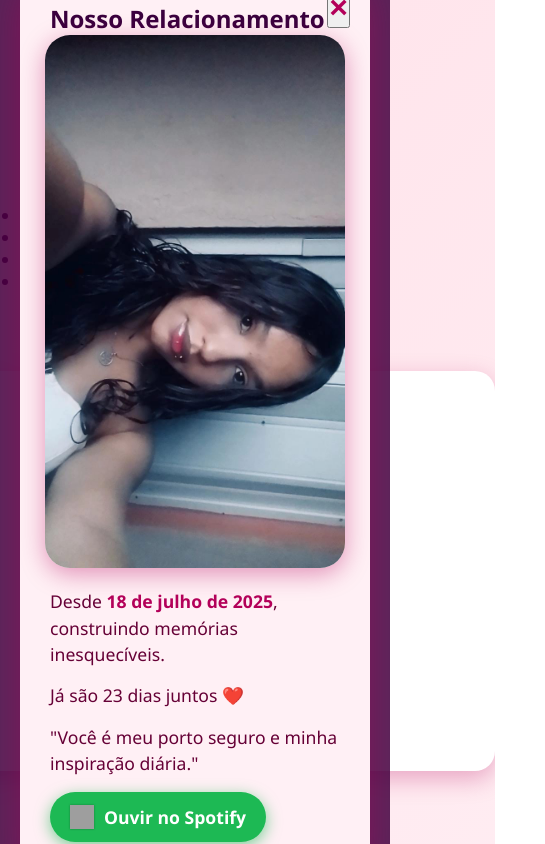
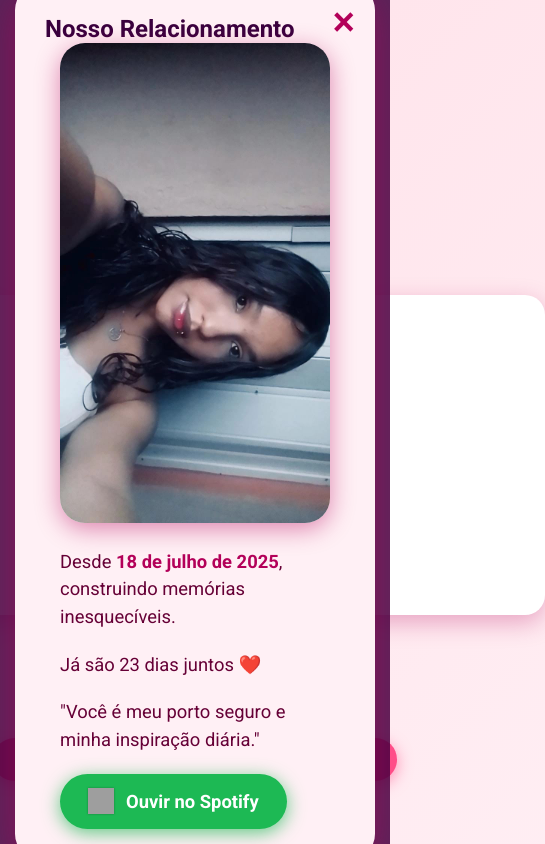
Before and after one commit to satoshikkj/Amorzy, a plain HTML site: page index.html in a window 390 px wide. Both pictures are taken after a click on the button "Ver detalhes do nosso amor 💖". Shown: the top 844 px of the page, 545 px wide, since content can reach past the window. Drawn offline with nearby package versions, Linux system fonts and the light colour scheme; grey boxes are pictures that could not be loaded; a script that the page names is missing.

Commit message:
Update style.css

```diff
--- a/style.css
+++ b/style.css
@@ -6,7 +6,7 @@
 }
 
 body {
-  font-family: 'Segoe UI', Tahoma, Geneva, Verdana, sans-serif;
+  font-family: 'Roboto', sans-serif;
   background: linear-gradient(135deg, #ffe5ec, #fff0f5);
   color: #3a003e;
   min-height: 100vh;
@@ -15,18 +15,27 @@ body {
   justify-content: flex-start;
   align-items: center;
   padding: 20px;
-  overflow-x: hidden;
+  scroll-behavior: smooth;
 }
 
 /* Header */
 header {
   text-align: center;
-  margin-bottom: 25px;
+  margin-bottom: 20px;
+  max-width: 900px;
+  width: 100%;
+  position: sticky;
+  top: 0;
+  background: #fff0f5cc;
+  padding: 15px 0;
+  z-index: 999;
+  box-shadow: 0 2px 8px rgba(179, 0, 89, 0.15);
 }
 
 header h1 {
+  font-family: 'Playfair Display', serif;
+  font-weight: 700;
   font-size: 2.8rem;
-  font-weight: 700;
   color: #b30059;
   margin-bottom: 8px;
 }
@@ -37,26 +46,54 @@ header p {
   font-style: italic;
 }
 
+/* Menu fixo */
+.main-nav ul {
+  list-style: none;
+  display: flex;
+  justify-content: center;
+  gap: 25px;
+  flex-wrap: wrap;
+  margin-top: 10px;
+}
+
+.main-nav a {
+  text-decoration: none;
+  color: #b30059;
+  font-weight: 600;
+  font-size: 1rem;
+  padding: 6px 12px;
+  border-radius: 20px;
+  transition: background-color 0.3s ease, color 0.3s ease;
+}
+
+.main-nav a:hover,
+.main-nav a:focus {
+  background-color: #ff4d88;
+  color: #fff;
+  outline: none;
+}
+
 /* Seções */
 .section {
   width: 100%;
-  max-width: 600px;
-  margin-bottom: 30px;
+  max-width: 700px;
+  margin-bottom: 40px;
   text-align: center;
 }
 
 .section h2 {
-  margin-bottom: 15px;
-  font-size: 1.8rem;
+  font-family: 'Playfair Display', serif;
+  font-size: 2rem;
   color: #9b0047;
+  margin-bottom: 20px;
 }
 
 /* Carrossel vertical */
 .vertical-swiper {
-  height: 400px;
+  height: 420px;
   border-radius: 20px;
   box-shadow: 0 8px 25px rgba(179, 0, 89, 0.3);
-  background: white;
+  background: #fff;
   padding: 15px 0;
 }
 
@@ -67,37 +104,45 @@ header p {
 }
 
 .vertical-photo {
-  width: 250px;
-  height: 350px;
+  width: 260px;
+  height: 360px;
   object-fit: cover;
   border-radius: 20px;
   box-shadow: 0 6px 15px rgba(179, 0, 89, 0.4);
   transition: transform 0.3s ease;
-  cursor: pointer;
+  cursor: grab;
+  user-select: none;
 }
 
-.vertical-photo:hover {
+.vertical-photo:hover,
+.vertical-photo:focus {
   transform: scale(1.05);
+  outline: none;
 }
 
-/* Botões */
+/* Botões principais */
 .btn-primary,
 .btn-secondary {
   background-color: #ff4d88;
   color: white;
   border: none;
-  padding: 14px 30px;
+  padding: 14px 36px;
   border-radius: 40px;
-  font-size: 1.2rem;
+  font-size: 1.25rem;
+  font-weight: 700;
   cursor: pointer;
-  box-shadow: 0 4px 15px rgba(255, 77, 136, 0.5);
-  transition: background-color 0.3s ease;
+  box-shadow: 0 4px 15px rgba(255, 77, 136, 0.6);
+  transition: background-color 0.3s ease, box-shadow 0.3s ease;
   user-select: none;
 }
 
 .btn-primary:hover,
-.btn-secondary:hover {
+.btn-secondary:hover,
+.btn-primary:focus,
+.btn-secondary:focus {
   background-color: #e6005c;
+  box-shadow: 0 6px 20px rgba(230, 0, 92, 0.7);
+  outline: none;
 }
 
 /* Modal base */
@@ -111,24 +156,27 @@ header p {
   display: flex;
   justify-content: center;
   align-items: center;
-  padding: 20px;
-  z-index: 1000;
+  padding: 30px 15px;
+  z-index: 10000;
   overflow-y: auto;
+  transition: opacity 0.3s ease;
 }
 
 .modal.hidden {
   display: none;
+  opacity: 0;
 }
 
 .modal-content {
   background: #fff0f5;
   padding: 30px;
   border-radius: 25px;
-  max-width: 700px;
+  max-width: 720px;
   width: 100%;
-  box-shadow: 0 10px 40px rgba(179, 0, 89, 0.5);
+  box-shadow: 0 10px 40px rgba(179, 0, 89, 0.6);
   position: relative;
-  overflow: hidden;
+  outline-offset: 4px;
+  outline: none;
 }
 
 /* Botão fechar modal */
@@ -136,73 +184,89 @@ header p {
   position: absolute;
   top: 15px;
   right: 20px;
-  font-size: 2rem;
+  font-size: 2.4rem;
   font-weight: 700;
   color: #b30059;
   cursor: pointer;
   user-select: none;
+  background: transparent;
+  border: none;
+  transition: color 0.3s ease;
+}
+
+.close-btn:hover,
+.close-btn:focus {
+  color: #ff4d88;
+  outline: none;
 }
 
 /* Modal foto + texto principal */
 .modal-photo-text {
   display: flex;
-  gap: 20px;
+  gap: 25px;
   flex-wrap: wrap;
   align-items: center;
   justify-content: center;
 }
 
 .modal-photo {
-  width: 300px;
+  width: 320px;
+  height: 420px;
   border-radius: 25px;
-  box-shadow: 0 6px 25px rgba(179, 0, 89, 0.4);
+  box-shadow: 0 6px 25px rgba(179, 0, 89, 0.45);
   object-fit: cover;
+  user-select: none;
 }
 
 .modal-text {
-  max-width: 320px;
+  max-width: 350px;
   color: #660036;
-  font-size: 1.1rem;
+  font-size: 1.15rem;
   line-height: 1.5;
+  user-select: text;
 }
 
 .modal-text p {
-  margin-bottom: 15px;
+  margin-bottom: 20px;
 }
 
 .modal-text strong {
   color: #b30059;
+  font-weight: 700;
 }
 
 /* Botão Spotify */
 .spotify-btn {
   display: inline-flex;
   align-items: center;
-  gap: 10px;
+  gap: 12px;
   background-color: #1db954;
   color: white;
-  padding: 12px 20px;
+  padding: 14px 28px;
   border-radius: 50px;
   font-weight: 700;
   text-decoration: none;
-  box-shadow: 0 4px 15px rgba(29, 185, 84, 0.6);
+  box-shadow: 0 4px 18px rgba(29, 185, 84, 0.7);
   transition: background-color 0.3s ease;
   user-select: none;
 }
 
-.spotify-btn:hover {
+.spotify-btn:hover,
+.spotify-btn:focus {
   background-color: #14833b;
+  outline: none;
 }
 
 .spotify-btn img {
-  width: 24px;
-  height: 24px;
-  filter: drop-shadow(0 0 1px rgba(0,0,0,0.3));
+  width: 26px;
+  height: 26px;
+  filter: drop-shadow(0 0 1px rgba(0, 0, 0, 0.3));
+  user-select: none;
 }
 
 /* Galeria estilo polaroid */
 .gallery-content {
-  max-width: 900px;
+  max-width: 920px;
   position: relative;
 }
 
@@ -211,42 +275,50 @@ header p {
   flex-wrap: wrap;
   gap: 30px;
   justify-content: center;
-  perspective: 1000px; /* para 3D */
+  perspective: 1200px; /* para efeito 3D */
   cursor: grab;
-  position: relative;
 }
 
 .polaroid-photo {
   background: white;
-  padding: 15px;
-  border-radius: 20px;
-  box-shadow: 0 10px 20px rgba(179, 0, 89, 0.4);
-  width: 200px;
+  padding: 18px 18px 28px 18px;
+  border-radius: 22px;
+  box-shadow: 0 12px 25px rgba(179, 0, 89, 0.35);
+  width: 210px;
   text-align: center;
   transform-style: preserve-3d;
-  transition: transform 0.3s ease;
+  transition: transform 0.4s ease, box-shadow 0.3s ease;
   user-select: none;
+}
+
+.polaroid-photo:hover,
+.polaroid-photo:focus {
+  transform: scale(1.1);
+  box-shadow: 0 18px 45px rgba(179, 0, 89, 0.65);
+  outline: none;
 }
 
 .polaroid-photo img {
   width: 100%;
-  height: 200px;
-  border-radius: 15px;
+  height: 220px;
+  border-radius: 18px;
   object-fit: cover;
-  margin-bottom: 10px;
+  margin-bottom: 14px;
+  user-select: none;
 }
 
 .polaroid-photo p {
-  font-weight: 600;
+  font-weight: 700;
   color: #9b0047;
-  font-size: 1rem;
+  font-size: 1.05rem;
+  user-select: text;
 }
 
-/* Efeito zoom para galeria - será ativado no JS */
+/* Efeito zoom toggle para galeria */
 .zoomed {
-  transform: scale(1.3);
-  z-index: 10;
-  box-shadow: 0 15px 40px rgba(179, 0, 89, 0.7);
+  transform: scale(1.3) !important;
+  z-index: 15 !important;
+  box-shadow: 0 25px 60px rgba(179, 0, 89, 0.85) !important;
 }
 
 /* Camada para corações animados */
@@ -256,9 +328,10 @@ header p {
   left: 0;
   width: 100%;
   height: 100%;
-  pointer-events: none; /* deixa clicks passarem */
+  pointer-events: none; /* deixa cliques passarem */
   overflow: visible;
-  z-index: 5;
+  z-index: 10;
+  user-select: none;
 }
 
 /* Corações animados */
@@ -285,8 +358,81 @@ header p {
 /* Footer */
 footer {
   margin-top: auto;
-  padding: 10px 0;
+  padding: 20px 0;
   color: #660036;
-  font-size: 0.9rem;
+  font-size: 1rem;
   text-align: center;
+  max-width: 900px;
+  width: 100%;
+  user-select: none;
 }
+
+/* Botão voltar ao topo */
+#backToTop {
+  position: fixed;
+  bottom: 30px;
+  right: 30px;
+  background-color: #ff4d88;
+  color: white;
+  border: none;
+  padding: 12px 26px;
+  border-radius: 30px;
+  font-size: 1rem;
+  cursor: pointer;
+  box-shadow: 0 4px 15px rgba(255, 77, 136, 0.6);
+  transition: background-color 0.3s ease, box-shadow 0.3s ease;
+  z-index: 1000;
+  user-select: none;
+  display: none; /* Inicialmente oculto */
+}
+
+#backToTop:hover,
+#backToTop:focus {
+  background-color: #e6005c;
+  box-shadow: 0 6px 20px rgba(230, 0, 92, 0.7);
+  outline: none;
+}
+
+/* Responsividade geral */
+@media (max-width: 768px) {
+  .vertical-swiper {
+    height: 320px;
+  }
+  .vertical-photo {
+    width: 180px;
+    height: 260px;
+  }
+  .modal-photo-text {
+    flex-direction: column;
+  }
+  .modal-photo {
+    width: 90%;
+    height: auto;
+  }
+  .modal-text {
+    max-width: 90%;
+  }
+  #galleryContainer {
+    gap: 20px;
+  }
+  .polaroid-photo {
+    width: 140px;
+  }
+  .polaroid-photo img {
+    height: 140px;
+  }
+}
+
+@media (max-width: 480px) {
+  header h1 {
+    font-size: 2rem;
+  }
+  header p {
+    font-size: 1rem;
+  }
+  .btn-primary,
+  .btn-secondary {
+    padding: 12px 22px;
+    font-size: 1rem;
+  }
+}
```
